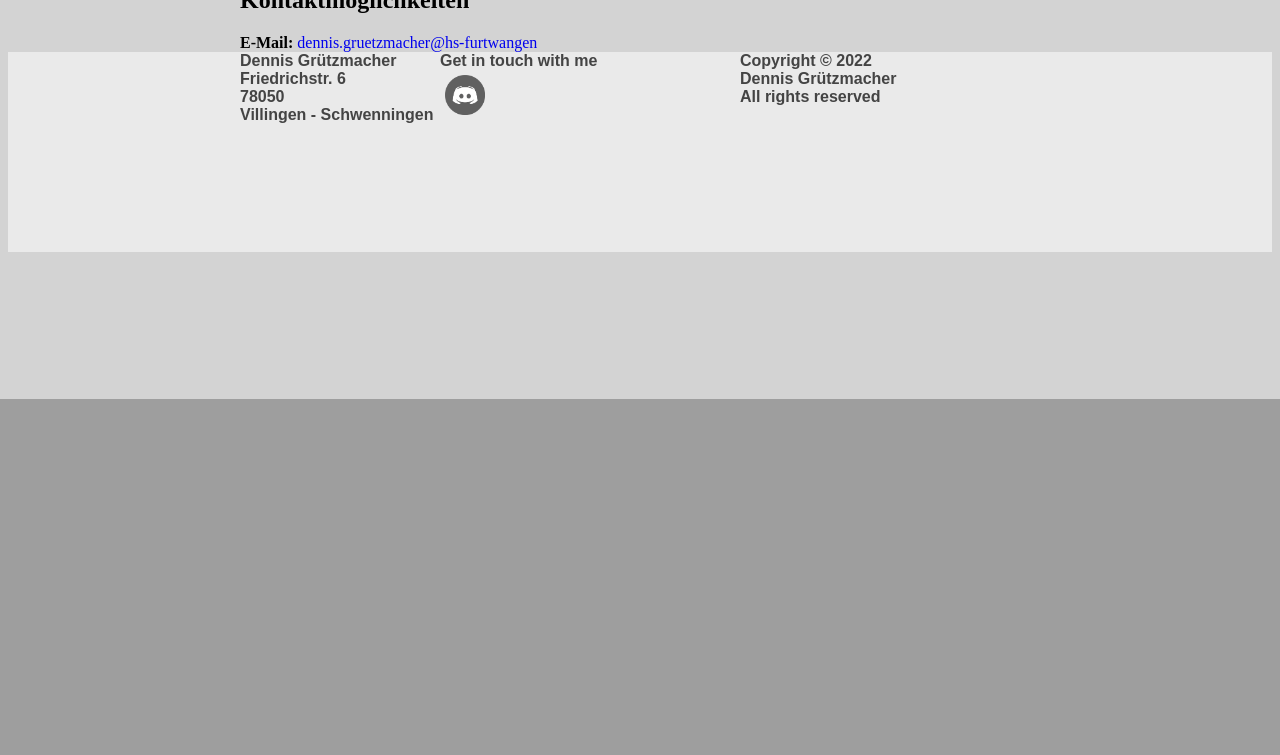
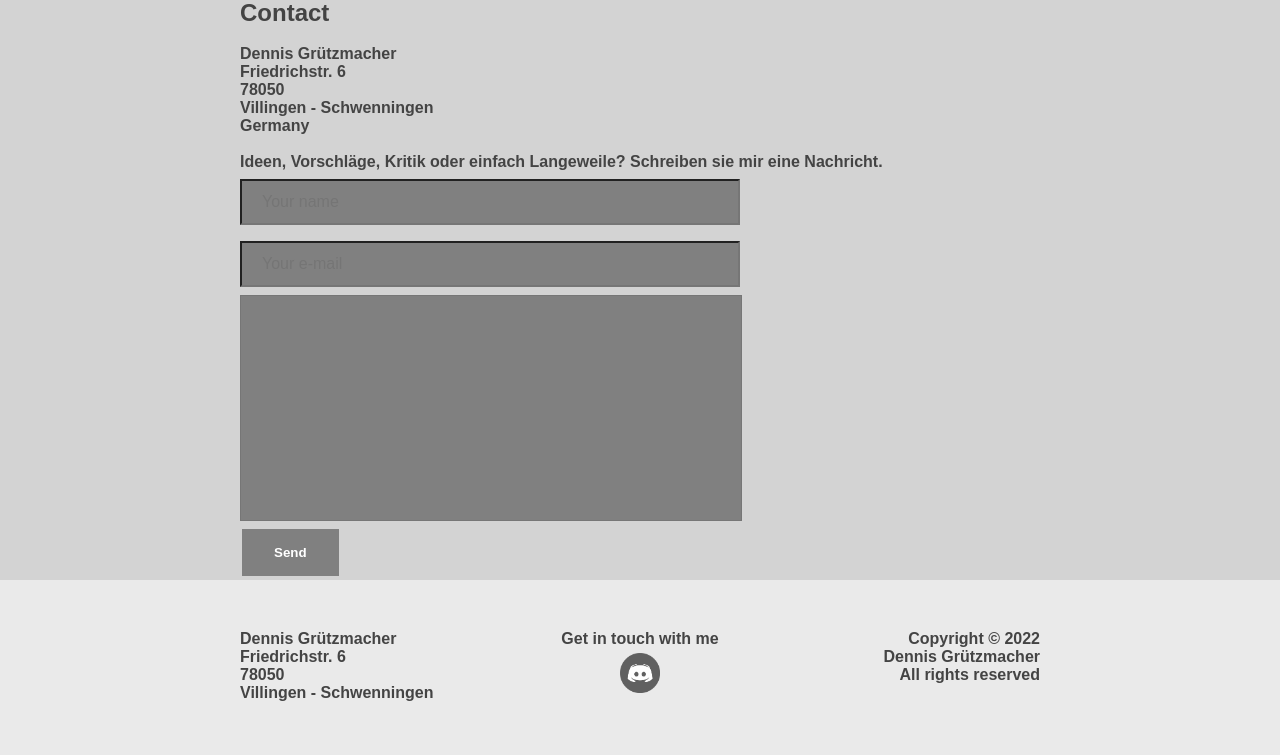
Before and after one commit to Dennis-Gruetzmacher/EIA1_WiSE22_23, a PHP site: page /html/contact.html in a window 1280 px wide. Shown: the part 401-1156 px from the top of the page. Before the commit the page ends 800 px from the top, so only its background shows below. Run offline with PHP 8.4, Linux system fonts and the light colour scheme.

Commit message:
TEST Versuche Aufgabe04

```diff
--- a/Aufgabe03/html/contact.html
+++ b/Aufgabe03/html/contact.html
@@ -7,7 +7,7 @@
 body {
 	font-family: arial;
 	font-size: small;
-	background: #eee;
+	background: rgb(255, 255, 255);
 }
 </style>
 </head>
--- /dev/null
+++ b/Aufgabe04/css/forms.css
@@ -0,0 +1,43 @@
+*{
+    margin:0;
+    padding:0;
+}
+form{
+    text-align: left;
+    font-family: Arial, Helvetica, sans-serif;
+    font-weight: bold;
+}
+input[type=text] {
+    width: 500px;
+    font-size:16px;
+    padding: 12px 20px;
+    margin: 8px 0;
+    box-sizing: border-box;
+    background-color:grey;
+    color: white;
+    outline:none;
+  }
+  textarea{
+      width: 460px;
+      font-size:16px;
+      padding: 12px 20px;
+      font-family: Arial, Helvetica, sans-serif;
+      background-color: grey;
+      color: white;
+      resize: none;
+      text-align: left;
+      outline:none;
+  }
+  input[type=submit] {
+    background-color: grey;
+    border: none;
+    color: white;
+    font-weight: bold;
+    padding: 16px 32px;
+    text-decoration: none;
+    margin: 4px 2px;
+    cursor: pointer;
+  }
+  #input-message{
+      height:200px;
+  }
--- a/Aufgabe04/css/style.css
+++ b/Aufgabe04/css/style.css
@@ -1,37 +1,61 @@
-
-header {
-        min-height: 400px;
-        max-height: 400px;
-        margin:-20px;
-        border:none;
-        background-image: url("../assets/animation/showDusche.png");
-        background-position:center;
-        background-repeat: none;
-        background-size: cover;
-        background-origin: border-box;
-
+/*Margin und Padding ALLER Elemente auf 0 setzen*/
+*{
+    margin:0;
+    padding:0;
 }
-.logo{
+#logo{
     margin-top:50px;
     width: 100px;
 }
-.icon-discord{
+#icon-discord{
     width: 40px;
     margin: 5px;
 }
+/*Elemente definieren*/
 body {
     background-color:rgb(211, 211, 211);
-    margin:none;
+    font-family: Arial, Helvetica, sans-serif;
+    color:rgb(68, 68, 68);
+    font-weight: bold;
+}
+header {
+    min-height: 400px;
+    max-height: 400px;
+    border:none;
+    background-image: url("../assets/animation/showDusche.png");
+    background-position:center;
+    background-repeat: none;
+    background-size: cover;
+    background-origin: border-box;
 
+}
+footer {
+    background-color:rgb(234, 234, 234);
+}
+ul{
+    text-align: left;
+}
+a {
+    text-decoration: none;
+}
+h1{
+    text-align: left;
+}
+h2{
+        text-align: left;
+    }}
+h3{
+    text-align: left;
+}
+h4{
+    text-align: left;
 }
 .mainContainer {
     max-width: 800px;
     margin: auto;
-    text-align:left;
+    text-align:center;
 }
-a {
-    text-decoration: none;
-}
+
 .topnav ul {
     list-style-type: none;
     margin-top: 50px;
@@ -39,12 +63,9 @@ a {
 .topnav ul li {
     float: left;
   }
-
 .topnav ul li a {
     display: block;
-    font-size: 20px;
-    font-family: Arial, Helvetica, sans-serif;
-    font-weight: bold;
+    font-size: 24px;
     padding: 8px;
     color: rgb(0, 0, 0);
     text-decoration: none;
@@ -57,10 +78,6 @@ a {
     color:#ffffff;
     text-decoration: underline;
 }
-footer {
-        background-color:rgb(234, 234, 234);
-        min-height: 100px;
-}
 /*Raster für Header*/
 .grid-header {
     display: grid;
@@ -68,31 +85,37 @@ footer {
     grid-template-rows: 100px;
     grid-template-areas: 'logo . navigation';
 }
+/*Raster Header Feld 1 - Logo*/
 .grid-header-item1{
     grid-area: logo;
     justify-content:center;
-
 }
+/*Raster Header Feld 3 - Navigation
+Feld 2 ist leer und unbenannt*/
 .grid-header-item2{
     grid-area: navigation;
 }
 /*Raster für Footer*/
 .grid-footer {
     display: grid;
-    grid-template-columns: 200px auto 300px;
-    grid-template-rows: 200px;
+    grid-template-columns: 200px auto 200px;
+    grid-template-rows: 75px;
     grid-template-areas: 'kontakt socialmedia impressum';
-    font-family: Arial, Helvetica, sans-serif;
     color:rgb(68, 68, 68);
     font-weight: bold;
     font-size:medium;
+    padding-top: 50px;
+    padding-bottom: 50px;
 }
 .grid-footer-item1 {
     grid-area: kontakt;
+    text-align: left;
 }
 .grid-footer-item2 {
     grid-area: socialmedia;
+    text-align: center;
 }
 .grid-footer-item3 {
     grid-area: impressum;
+    text-align: right;
 }
--- a/Aufgabe04/html/aboutme.html
+++ b/Aufgabe04/html/aboutme.html
@@ -10,10 +10,10 @@
 		<div class="mainContainer">
 			<div class="grid-header">
 				<div class="grid-header-item1">
-					<img class ="logo" src="../assets/icons/EIA1-logo-black.png">
+					<img id ="logo" src="../assets/icons/EIA1-logo-black.png">
 				</div>
 				<div class = "grid-header-item2">
-					<nav id ="Top" class="topnav">
+					<nav class="topnav">
 						<ul>
 							<li>
 								<a href="portfolio.html">Portfolio</a>
@@ -107,7 +107,7 @@
                     Get in touch with me
                     <br>
                     <a href="https://www.discordapp.com/users/506223433156395018" target="_blank">
-                        <img class="icon-discord" src="../assets/icons/discord.png">
+                        <img id="icon-discord" src="../assets/icons/discord.png">
                     </a>
             </div>
             <div class="grid-footer-item3">
--- a/Aufgabe04/html/contact.html
+++ b/Aufgabe04/html/contact.html
@@ -4,16 +4,17 @@
 <meta charset="utf-8" />
 <title>Kontakt</title>
 <link rel="stylesheet" href="..\css\style.css">
+<link rel="stylesheet" href="..\css\forms.css">
 </head>
 <body>
     <header>
         <div class="mainContainer">
             <div class="grid-header">
                 <div class="grid-header-item1">
-                    <img class ="logo" src="../assets/icons/EIA1-logo-black.png">
+                    <img id ="logo" src="../assets/icons/EIA1-logo-black.png">
                 </div>
                 <div class = "grid-header-item2">
-                    <nav id ="Top" class="topnav">
+                    <nav class="topnav">
                         <ul>
                             <li>
                                 <a href="portfolio.html">Portfolio</a>
@@ -32,8 +33,31 @@
         </header>
 <main>
 <div class="mainContainer">
-	<h2>Kontaktmöglichkeiten</h2>
-	<b>E-Mail: </b><a href="mailto:dennis.gruetzmacher@hs-furtwangen.de">dennis.gruetzmacher@hs-furtwangen</a>
+	<h2>Contact</h2>
+    <br>
+    <h4>Dennis Grützmacher
+    <br>
+    Friedrichstr. 6
+    <br>
+    78050
+    <br>
+    Villingen - Schwenningen
+    <br>
+    Germany
+    </h4>
+    <br>
+    <h4>Ideen, Vorschläge, Kritik oder einfach Langeweile? Schreiben sie mir eine Nachricht.</h4>
+    <form>
+        <input type="text" id="input-name" name="input-name" placeholder="Your name">
+        <br>
+        <input type="text" id="input-e-mail" name="lname" placeholder="Your e-mail">
+        <br>
+        <textarea id="input-message" name="input-message" rows="5" placeholder="Your message">
+
+        </textarea>
+        <br>
+        <input type="submit" value="Send">
+      </form>
 </div>
 </main>
 <footer>
@@ -52,7 +76,7 @@
                     Get in touch with me
                     <br>
                     <a href="https://www.discordapp.com/users/506223433156395018" target="_blank">
-                        <img class="icon-discord" src="../assets/icons/discord.png">
+                        <img id="icon-discord" src="../assets/icons/discord.png">
                     </a>
             </div>
             <div class="grid-footer-item3">
--- a/Aufgabe04/html/portfolio.html
+++ b/Aufgabe04/html/portfolio.html
@@ -10,7 +10,7 @@
     <div class="mainContainer">
         <div class="grid-header">
             <div class="grid-header-item1">
-                <img class ="logo" src="../assets/icons/EIA1-logo-black.png">
+                <img id =logo src="../assets/icons/EIA1-logo-black.png">
             </div>
             <div class = "grid-header-item2">
                 <nav class="topnav">
@@ -122,7 +122,7 @@
                     Get in touch with me
                     <br>
                     <a href="https://www.discordapp.com/users/506223433156395018" target="_blank">
-                        <img class="icon-discord" src="../assets/icons/discord.png">
+                        <img id=icon-discord src="../assets/icons/discord.png">
                     </a>
             </div>
             <div class="grid-footer-item3">
```
Also changed, not shown: warm-up-exercise/index.html (added, +32 -0 lines), warm-up-exercise/style.css (added, +50 -0 lines), warm-up-exercise/Ergebnis.png (added), warm-up-exercise/Readme.md (added).
